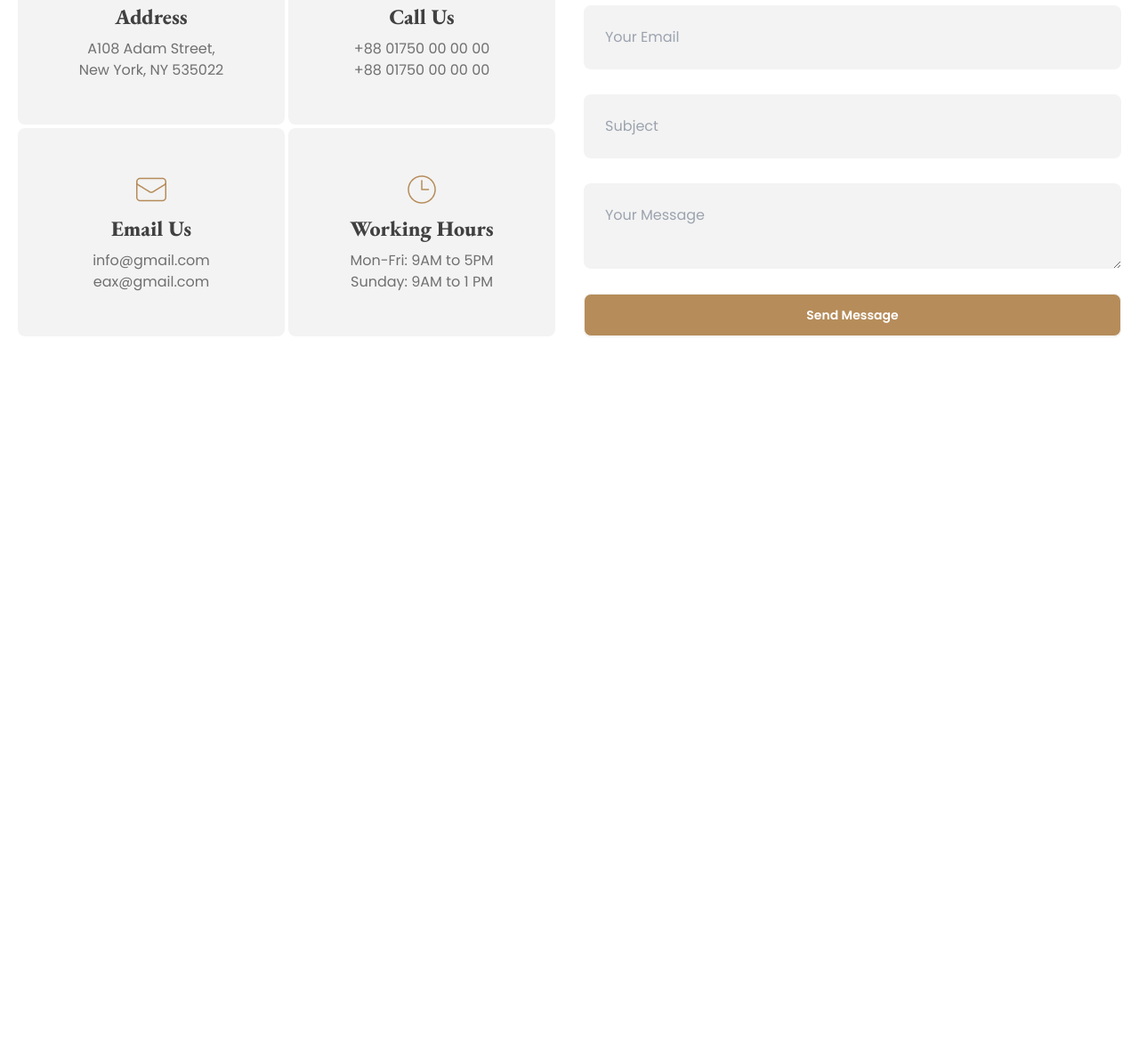
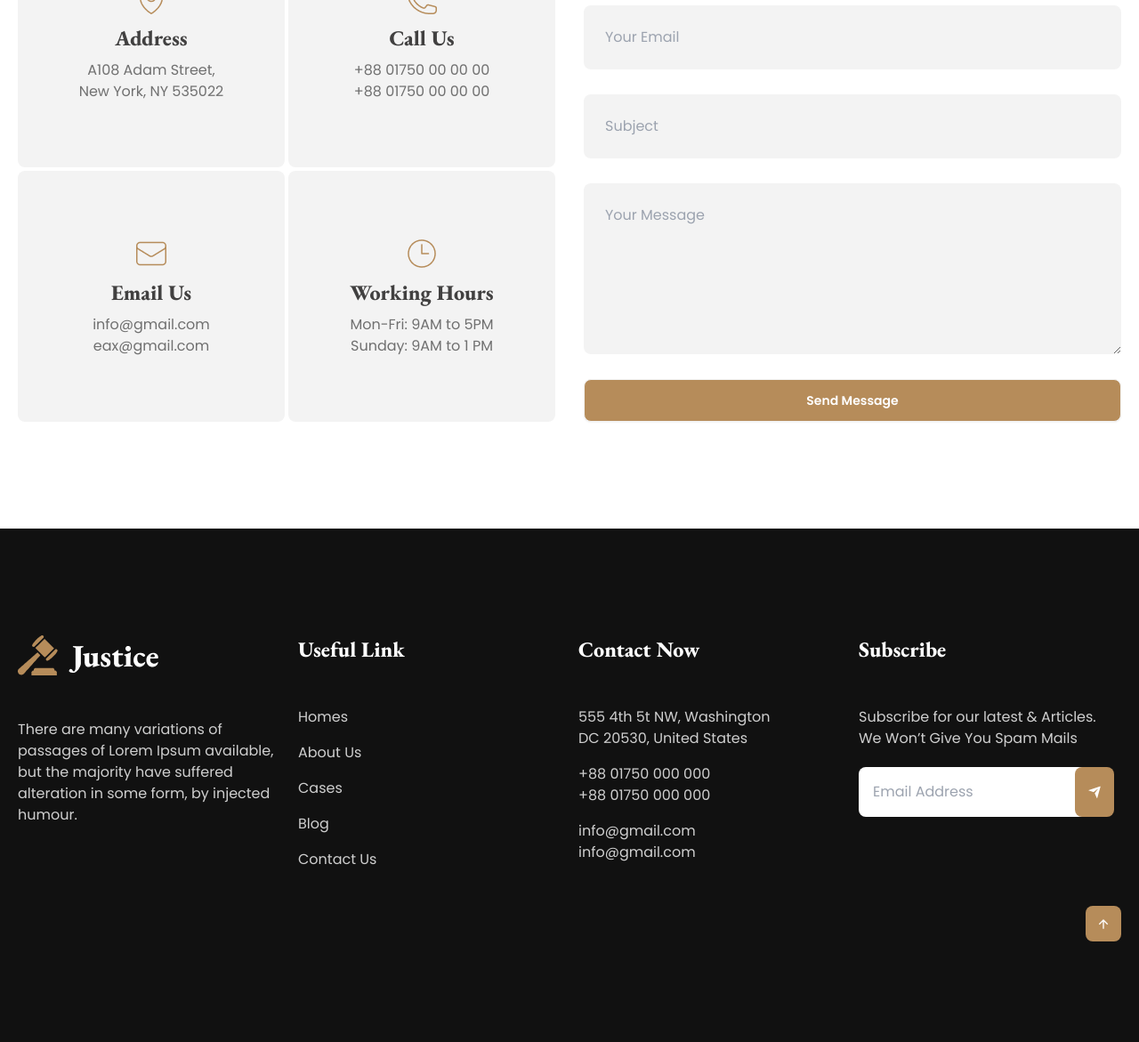
Before and after one commit to borhansiddque/legal-solution, a plain HTML site: page index.html in a window 1280 px wide. Shown: the part 3895-5066 px from the top of the page at 89% size. Before the commit the page ends 4393 px from the top, so only its background shows below. Drawn offline with nearby package versions, Linux system fonts and the light colour scheme.

Commit message:
Module 15 Practice - Legal Solution Website - Footer Section Done

```diff
--- a/index.html
+++ b/index.html
@@ -1,5 +1,5 @@
 <!DOCTYPE html>
-<html lang="en" data-theme="light">
+<html lang="en" data-theme="light" class="scroll-smooth">
 
 <head>
     <meta charset="UTF-8">
@@ -74,7 +74,7 @@
 </head>
 
 <body class="font-poppins">
-    <header class="max-w-screen-xl mx-auto">
+    <header id="header" class="max-w-screen-xl mx-auto">
         <!-- Navbar Section -->
         <nav class="py-4">
             <div class="navbar py-0">
@@ -413,15 +413,63 @@
                     </div>
                 </div>
                 <form class="flex-1 flex flex-col gap-4 md:gap-7">
-                    <input type="text" name="" id="" placeholder="Your Name" class="bg-[#F3F3F3] p-6 rounded-lg">
-                    <input type="email" name="" id="" placeholder="Your Email" class="bg-[#F3F3F3] p-6 rounded-lg">
-                    <input type="text" name="" id="" placeholder="Subject" class="bg-[#F3F3F3] p-6 rounded-lg">
-                    <textarea name="" id="" placeholder="Your Message" class="bg-[#F3F3F3] p-6 rounded-lg"></textarea>
+                    <input type="text" name="" id="" placeholder="Your Name"
+                        class="bg-[#F3F3F3] p-6 rounded-lg border-none outline-none">
+                    <input type="email" name="" id="" placeholder="Your Email"
+                        class="bg-[#F3F3F3] p-6 rounded-lg border-none outline-none">
+                    <input type="text" name="" id="" placeholder="Subject"
+                        class="bg-[#F3F3F3] p-6 rounded-lg border-none outline-none">
+                    <textarea name="" id="" rows="6" placeholder="Your Message"
+                        class="bg-[#F3F3F3] p-6 rounded-lg border-none outline-none"></textarea>
                     <button class="btn bg-[#B68C5A] text-white hover:bg-[rgba(182,141,90,0.8)]">Send Message</button>
                 </form>
             </div>
         </section>
     </main>
+    <!-- Footer -->
+    <footer class="py-20 md:py-[120px] px-2 lg:px-5 bg-[#111]">
+        <div class="max-w-screen-xl mx-auto">
+            <div class="grid grid-cols-1 sm:grid-cols-2 md:grid-cols-3 lg:grid-cols-4 gap-12 md:gap-5">
+                <div class="">
+                    <img src="./images/logo.png" alt="" class="mb-8 md:mb-12">
+                    <p class="text-[#cfcfcf]">There are many variations of passages of Lorem Ipsum available, but the
+                        majority have suffered alteration in some form, by injected humour.</p>
+                </div>
+                <div class="">
+                    <h3 class="text-white text-2xl font-extrabold mb-8 md:mb-12">Useful Link</h3>
+                    <ul class="space-y-4">
+                        <li><a href="" class="text-[#cfcfcf]">Homes</a></li>
+                        <li><a href="" class="text-[#cfcfcf]">About Us</a></li>
+                        <li><a href="" class="text-[#cfcfcf]">Cases</a></li>
+                        <li><a href="" class="text-[#cfcfcf]">Blog</a></li>
+                        <li><a href="" class="text-[#cfcfcf]">Contact Us</a></li>
+                    </ul>
+                </div>
+                <div class="">
+                    <h3 class="text-white text-2xl font-extrabold mb-8 md:mb-12">Contact Now</h3>
+                    <div class="text-[#cfcfcf] space-y-4">
+                        <p>555 4th 5t NW, Washington <br> DC 20530, United States</p>
+                        <p>+88 01750 000 000 <br> +88 01750 000 000</p>
+                        <p>info@gmail.com <br> info@gmail.com</p>
+                    </div>
+                </div>
+                <div class="">
+                    <h3 class="text-white text-2xl font-extrabold mb-8 md:mb-12">Subscribe</h3>
+                    <p class="text-[#cfcfcf]">Subscribe for our latest & Articles. We Won’t Give You Spam Mails</p>
+                    <div class="flex mt-5">
+                        <input type="email" name="" id="" placeholder="Email Address" class="p-4 rounded-l-lg w-[85%]">
+                        <button
+                            class="py-2 px-3 rounded-lg bg-[#B68C5A] inline-flex items-center justify-center w-[15%] -ml-2">
+                            <i class="ri-send-plane-fill text-white"></i>
+                        </button>
+                    </div>
+                </div>
+            </div>
+            <div class="mt-12 md:mr-10 lg:mr-0 flex items-center justify-center md:justify-end">
+                <a href="#header"><i class="ri-arrow-up-line bg-[#B68C5A] text-white p-3 rounded-lg"></i></a>
+            </div>
+        </div>
+    </footer>
 </body>
 
 </html>
```
